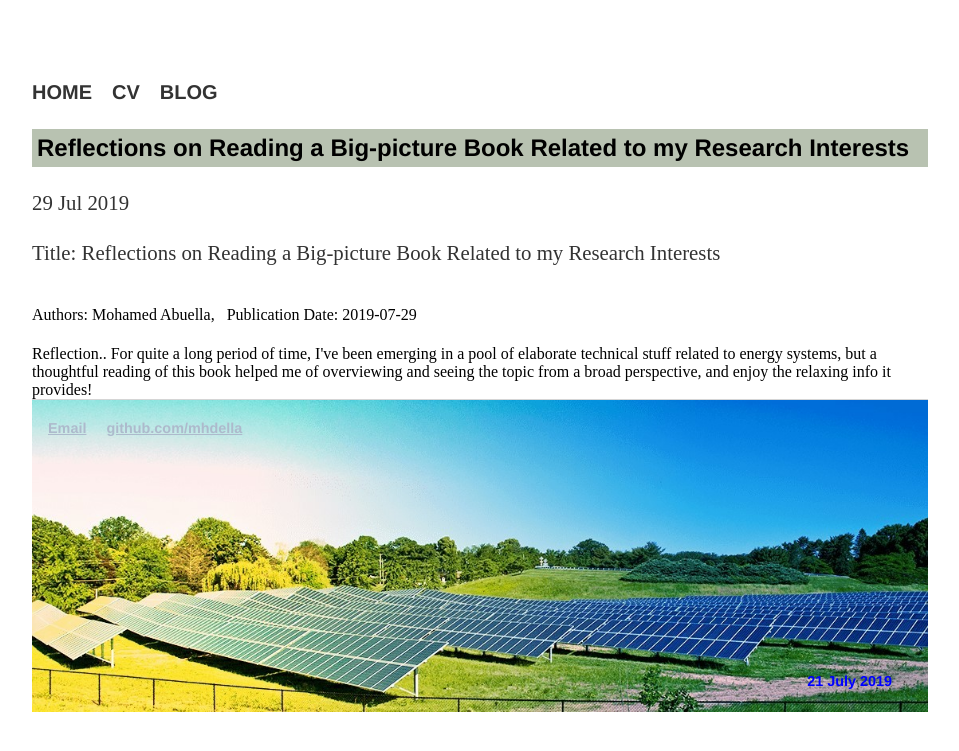
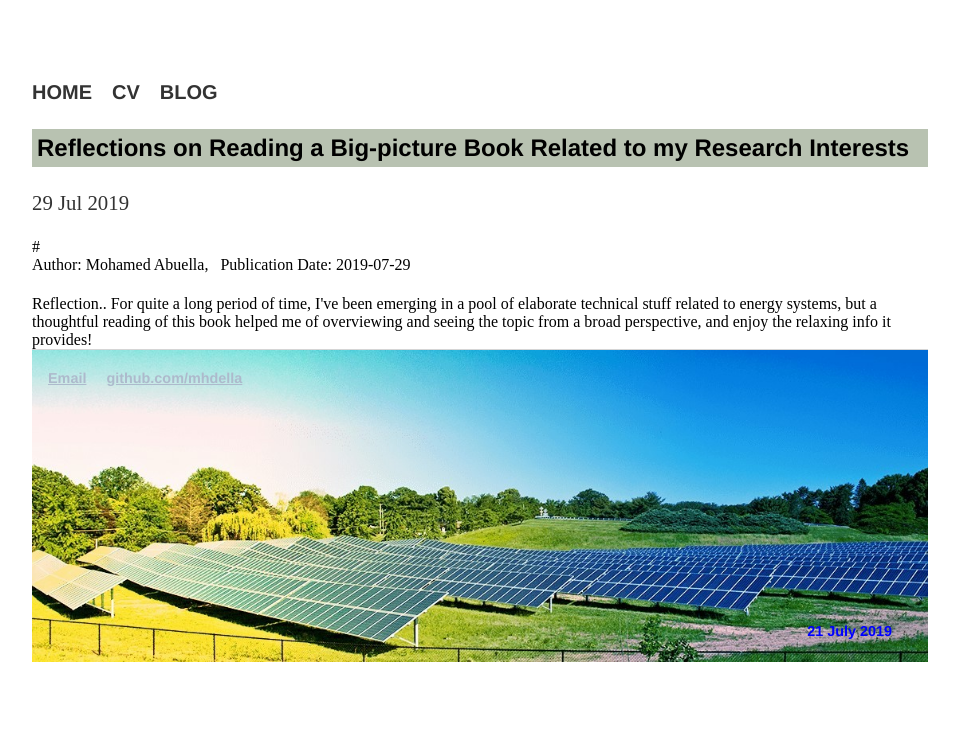
Before and after one commit to MohamedAbuella/MohamedAbuella.github.io, a Jekyll site: the page built from _posts/2019-07-29-Reflections.html, in a window 1280 px wide. Shown: the top 751 px of the page, without its empty margins (160-1119 px from the left). Built offline with Jekyll 4.4.1, drawn with Linux system fonts in a browser that asks for light colours; nearby versions of some CDN libraries; a script that is not in the unit is left out; comment, search, counter and statistics services are not loaded.

Commit message:
Update 2019-07-29-Reflections.html

```diff
--- a/_posts/2019-07-29-Reflections.html
+++ b/_posts/2019-07-29-Reflections.html
@@ -5,8 +5,7 @@ author:     Mohamed Abuella
 layout:     post
 tags:       [Blog]
 ---
-<p>Title: Reflections on Reading a Big-picture Book Related to my Research Interests</p>
-<br>Authors: Mohamed Abuella, &nbsp;  Publication Date: 2019-07-29 </p>
+#<br>Author: Mohamed Abuella, &nbsp;  Publication Date: 2019-07-29 </p>
 </body>Reflection.. For quite a long period of time, I've been emerging in a pool of elaborate technical stuff related to energy systems,
 but a thoughtful reading of this book helped me of overviewing and seeing the topic from a broad perspective, and enjoy the relaxing
 info it provides!
```
